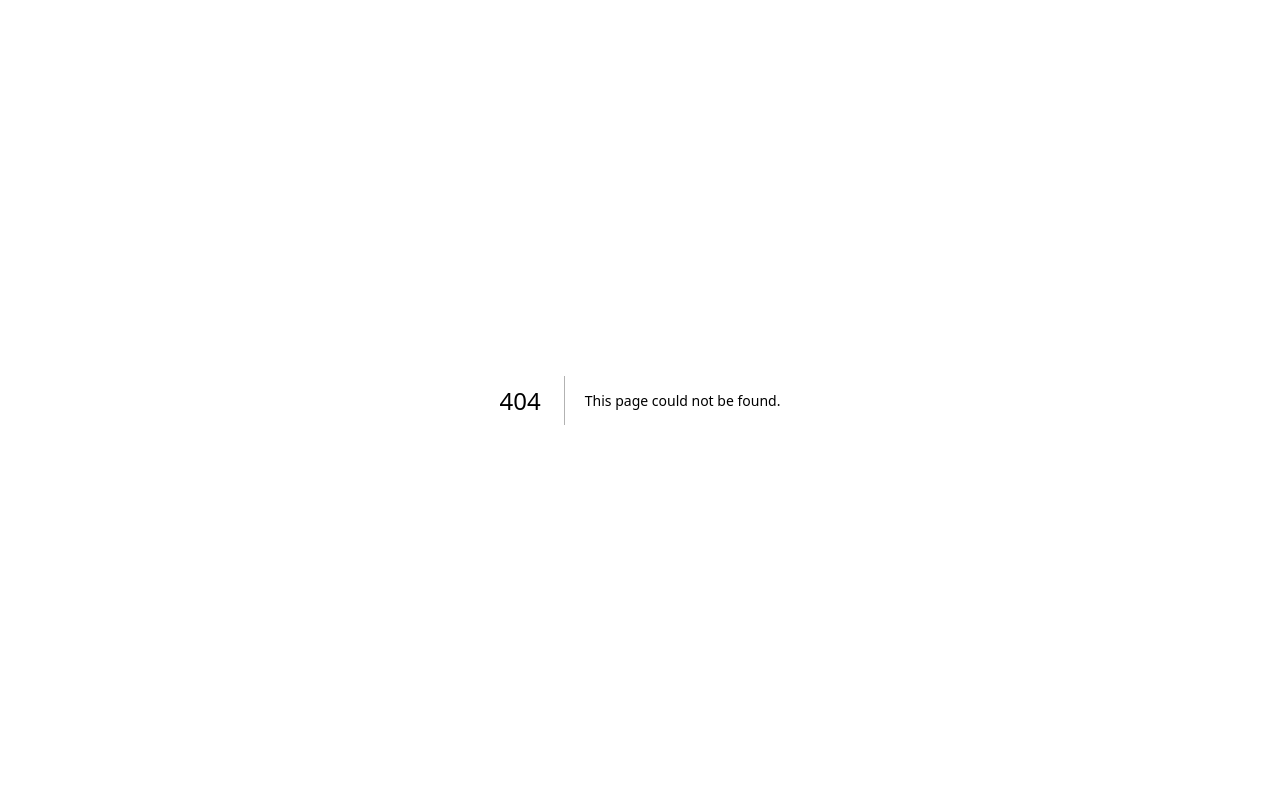
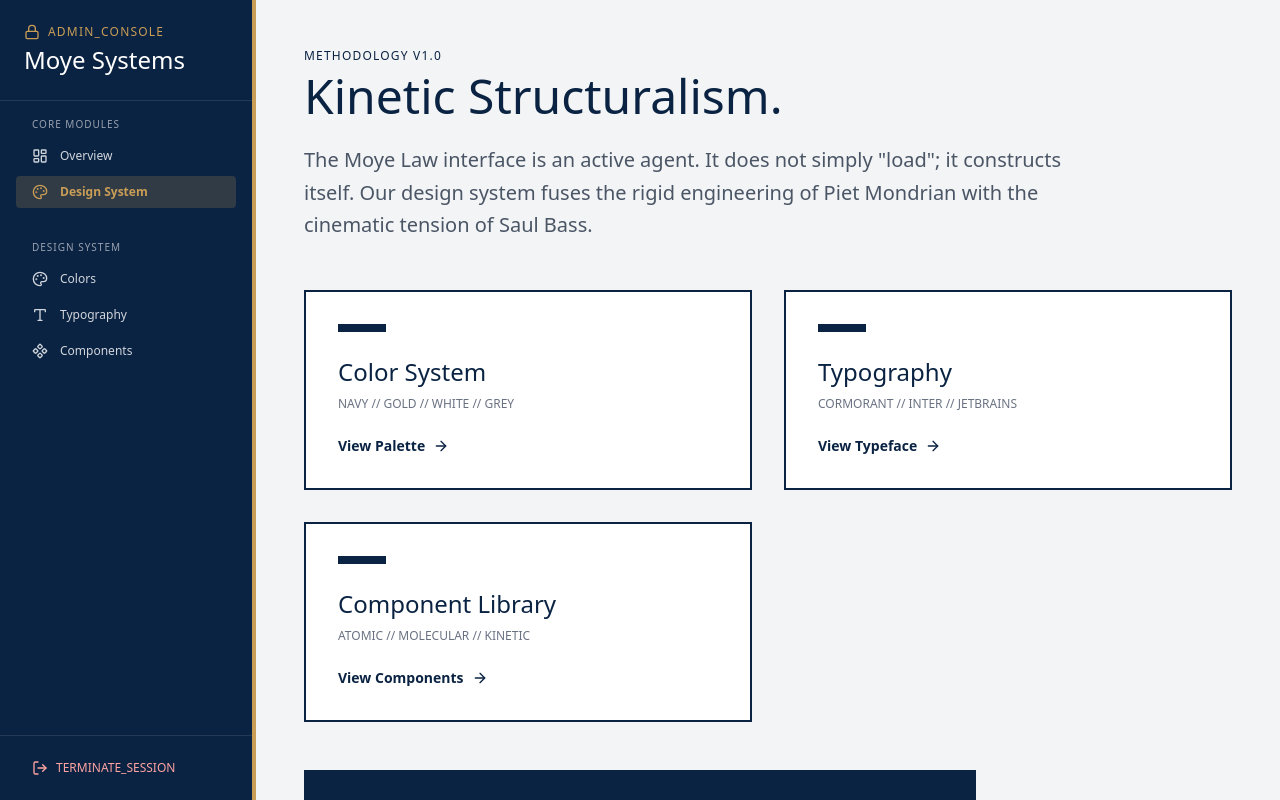
Before and after one commit to binarylawyer/moye-law-redesign, a Next.js app in the folder moye-law-web/: page /admin/design in a window 1280 px wide. Before the commit this address had no page. Shown: the top 800 px of the page. Built offline with nearby package versions, Linux system fonts and the light colour scheme; no server answers.

Commit message:
feat: Add admin design system documentation pages for colors, components, and typography.

```diff
--- /dev/null
+++ b/moye-law-web/src/app/admin/design/page.tsx
@@ -0,0 +1,53 @@
+import Link from "next/link";
+import { ArrowRight } from "lucide-react";
+
+export default function DesignSystemHub() {
+    return (
+        <div className="space-y-12">
+            <div>
+                <span className="font-mono text-xs text-navy tracking-widest uppercase mb-2 block">Methodology v1.0</span>
+                <h1 className="font-display text-5xl text-navy mb-6">Kinetic Structuralism.</h1>
+                <p className="font-sans text-xl text-gray-600 max-w-3xl leading-relaxed">
+                    The Moye Law interface is an active agent. It does not simply "load"; it constructs itself.
+                    Our design system fuses the rigid engineering of Piet Mondrian with the cinematic tension of Saul Bass.
+                </p>
+            </div>
+
+            <div className="grid grid-cols-1 md:grid-cols-2 gap-8">
+                <Link href="/admin/design/colors" className="group block bg-white border-2 border-navy p-8 hover:shadow-[8px_8px_0px_0px_#C99D56] transition-shadow">
+                    <div className="h-2 w-12 bg-navy mb-6 group-hover:w-24 transition-all duration-300"></div>
+                    <h3 className="font-display text-2xl text-navy mb-2">Color System</h3>
+                    <p className="font-mono text-xs text-gray-500 mb-6">NAVY // GOLD // WHITE // GREY</p>
+                    <span className="flex items-center text-sm font-bold text-navy group-hover:text-gold transition-colors">
+                        View Palette <ArrowRight className="w-4 h-4 ml-2" />
+                    </span>
+                </Link>
+
+                <Link href="/admin/design/typography" className="group block bg-white border-2 border-navy p-8 hover:shadow-[8px_8px_0px_0px_#C99D56] transition-shadow">
+                    <div className="h-2 w-12 bg-navy mb-6 group-hover:w-24 transition-all duration-300"></div>
+                    <h3 className="font-display text-2xl text-navy mb-2">Typography</h3>
+                    <p className="font-mono text-xs text-gray-500 mb-6">CORMORANT // INTER // JETBRAINS</p>
+                    <span className="flex items-center text-sm font-bold text-navy group-hover:text-gold transition-colors">
+                        View Typeface <ArrowRight className="w-4 h-4 ml-2" />
+                    </span>
+                </Link>
+
+                <Link href="/admin/design/components" className="group block bg-white border-2 border-navy p-8 hover:shadow-[8px_8px_0px_0px_#C99D56] transition-shadow">
+                    <div className="h-2 w-12 bg-navy mb-6 group-hover:w-24 transition-all duration-300"></div>
+                    <h3 className="font-display text-2xl text-navy mb-2">Component Library</h3>
+                    <p className="font-mono text-xs text-gray-500 mb-6">ATOMIC // MOLECULAR // KINETIC</p>
+                    <span className="flex items-center text-sm font-bold text-navy group-hover:text-gold transition-colors">
+                        View Components <ArrowRight className="w-4 h-4 ml-2" />
+                    </span>
+                </Link>
+            </div>
+
+            <div className="bg-navy p-8 text-white max-w-2xl">
+                <h4 className="font-mono text-gold text-xs tracking-widest uppercase mb-4">Core Tenet</h4>
+                <blockquote className="font-display text-2xl italic leading-relaxed">
+                    "We do not sell documents. We sell sleep. The structure of the interface must reflect the durability of the legal architecture."
+                </blockquote>
+            </div>
+        </div>
+    )
+}
--- /dev/null
+++ b/moye-law-web/src/app/admin/layout.tsx
@@ -0,0 +1,100 @@
+"use client";
+
+import React from 'react';
+import Link from 'next/link';
+import { LayoutDashboard, Palette, Type, Component, Lock, LogOut } from 'lucide-react';
+import { usePathname } from 'next/navigation';
+import { supabase } from '@/lib/supabase/client';
+import { useRouter } from 'next/navigation';
+
+export default function AdminLayout({
+    children,
+}: {
+    children: React.ReactNode;
+}) {
+    const pathname = usePathname();
+    const router = useRouter();
+
+    const handleSignOut = async () => {
+        await supabase.auth.signOut();
+        router.push('/login');
+    };
+
+    const navItems = [
+        { name: 'Overview', path: '/admin', icon: LayoutDashboard },
+        { name: 'Design System', path: '/admin/design', icon: Palette },
+        // { name: 'Submissions', path: '/admin/submissions', icon: Inbox },
+    ];
+
+    const designSystemItems = [
+        { name: 'Colors', path: '/admin/design/colors', icon: Palette },
+        { name: 'Typography', path: '/admin/design/typography', icon: Type },
+        { name: 'Components', path: '/admin/design/components', icon: Component },
+    ];
+
+    return (
+        <div className="min-h-screen bg-grey flex">
+
+            {/* Sidebar */}
+            <aside className="w-64 bg-navy text-white flex flex-col fixed h-full border-r-4 border-gold">
+                <div className="p-6 border-b border-white/10">
+                    <div className="flex items-center gap-2 mb-1">
+                        <Lock className="w-4 h-4 text-gold" />
+                        <span className="font-mono text-xs text-gold tracking-widest uppercase">ADMIN_CONSOLE</span>
+                    </div>
+                    <h1 className="font-display text-2xl">Moye Systems</h1>
+                </div>
+
+                <nav className="flex-grow p-4 space-y-8">
+                    <div>
+                        <h3 className="font-mono text-[10px] text-gray-400 uppercase tracking-widest px-4 mb-2">Core Modules</h3>
+                        <ul className="space-y-1">
+                            {navItems.map((item) => (
+                                <li key={item.path}>
+                                    <Link
+                                        href={item.path}
+                                        className={`flex items-center gap-3 px-4 py-2 font-mono text-xs rounded transition-colors ${pathname === item.path ? 'bg-gold/20 text-gold font-bold' : 'hover:bg-white/5 text-gray-300'}`}
+                                    >
+                                        <item.icon className="w-4 h-4" />
+                                        {item.name}
+                                    </Link>
+                                </li>
+                            ))}
+                        </ul>
+                    </div>
+
+                    <div>
+                        <h3 className="font-mono text-[10px] text-gray-400 uppercase tracking-widest px-4 mb-2">Design System</h3>
+                        <ul className="space-y-1">
+                            {designSystemItems.map((item) => (
+                                <li key={item.path}>
+                                    <Link
+                                        href={item.path}
+                                        className={`flex items-center gap-3 px-4 py-2 font-mono text-xs rounded transition-colors ${pathname === item.path ? 'bg-gold/20 text-gold font-bold' : 'hover:bg-white/5 text-gray-300'}`}
+                                    >
+                                        <item.icon className="w-4 h-4" />
+                                        {item.name}
+                                    </Link>
+                                </li>
+                            ))}
+                        </ul>
+                    </div>
+                </nav>
+
+                <div className="p-4 border-t border-white/10">
+                    <button onClick={handleSignOut} className="flex items-center gap-2 text-xs font-mono text-red-300 hover:text-red-100 transition-colors w-full px-4 py-2">
+                        <LogOut className="w-4 h-4" /> TERMINATE_SESSION
+                    </button>
+                </div>
+            </aside>
+
+            {/* Content Area */}
+            <main className="flex-grow ml-64 p-12">
+                <div className="max-w-6xl mx-auto">
+                    {children}
+                </div>
+            </main>
+
+        </div>
+    );
+}
```
